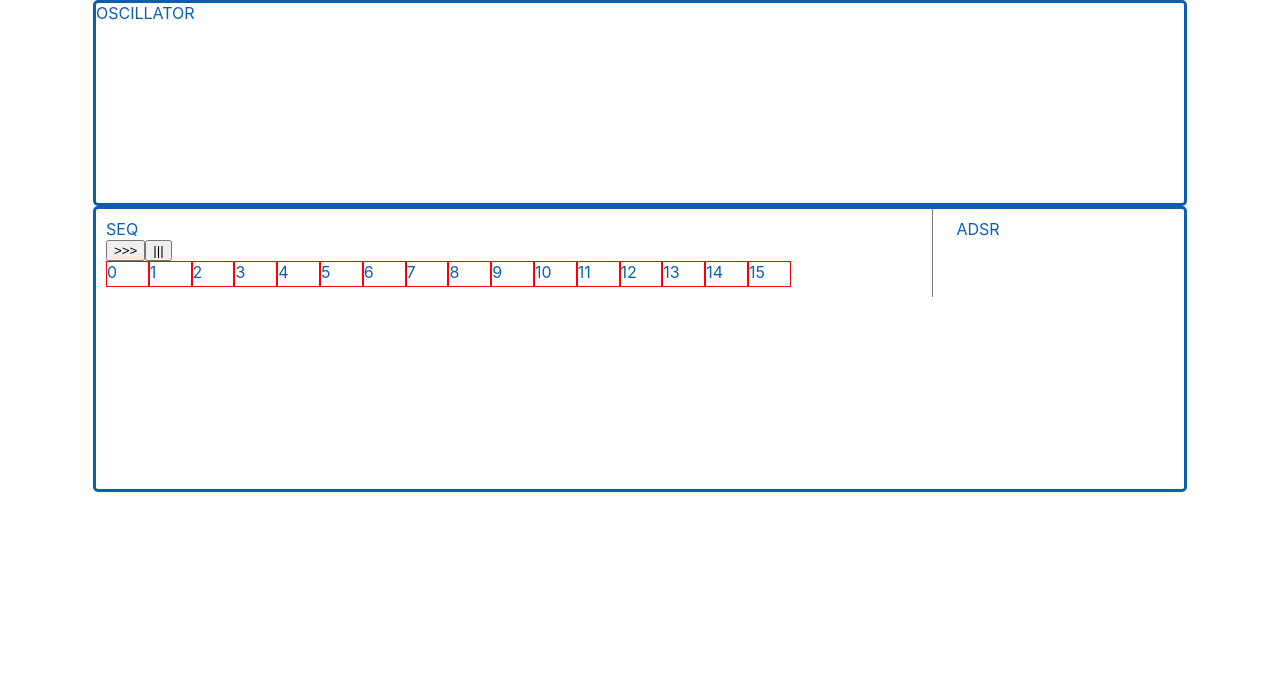
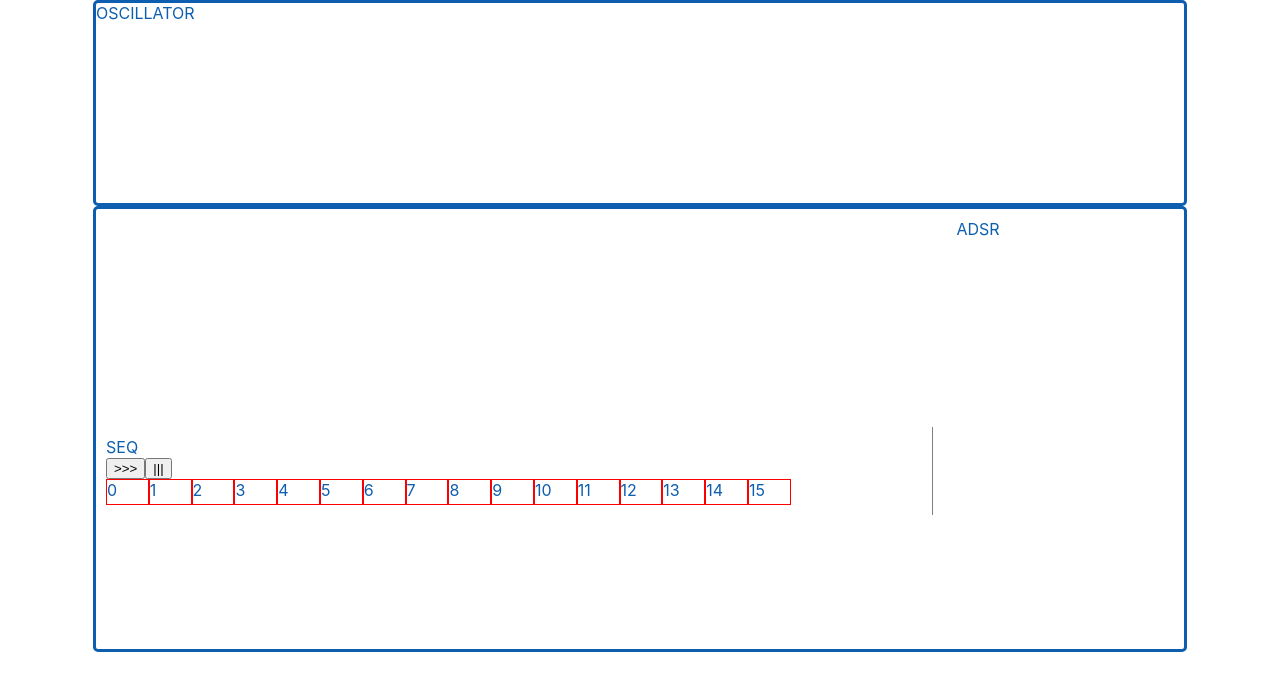
Before and after one commit to mscbr/lindos_synth, a React (Create React App) app: page / in a window 1280 px wide. Shown: the top 690 px of the page. Built offline with nearby package versions, Linux system fonts and the light colour scheme.

Commit message:
work changes

```diff
--- a/src/App.css
+++ b/src/App.css
@@ -6,11 +6,12 @@
     border: solid 3px rgb(13, 94, 175);
     color: rgb(13, 94, 175);
     border-radius: 5px;
+
 }
 .control {
 
     width: 85%;
-    min-height: 35%;
+    min-height: 55%;
     margin: 0 auto;
     background: rgb(255,255,255);
     border: solid 3px rgb(13, 94, 175);
@@ -19,6 +20,7 @@
     ;
 }
 .seq {
+    margin-top: 20%;
     display: block;
     float: left;
     width: 75%;
```
